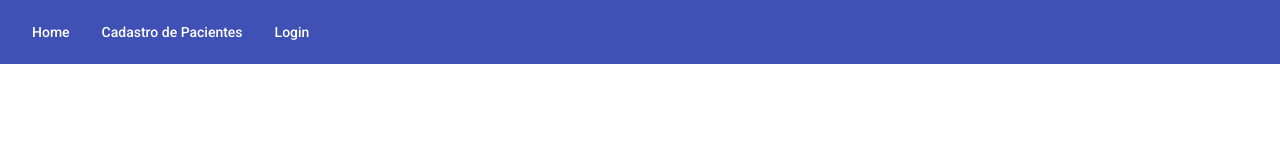
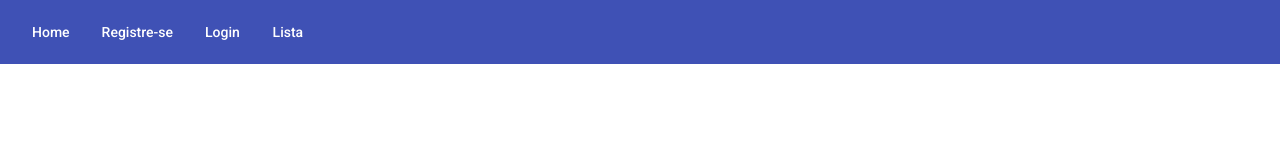
Before and after one commit to jppaivasilva/Developer, an Angular app in the folder hospital/HCM/: page / in a window 1280 px wide. Shown: the top 160 px of the page. Built offline with nearby package versions, Linux system fonts and the light colour scheme.

Commit message:
On branch master

```diff
--- a/hospital/HCM/src/app/app.component.html
+++ b/hospital/HCM/src/app/app.component.html
@@ -3,8 +3,9 @@
   <mat-toolbar color="primary">
     <mat-toolbar-row>
       <a mat-button routerLink="/">Home</a>
-      <a mat-button routerLink="/cadastro">Cadastro de Pacientes</a>
+      <a mat-button routerLink="/cadastro">Registre-se</a>
       <a mat-button routerLink="/login">Login</a>
+      <a mat-button routerLink="/listapaciente">Lista</a>
     </mat-toolbar-row>
   </mat-toolbar>
 
```
